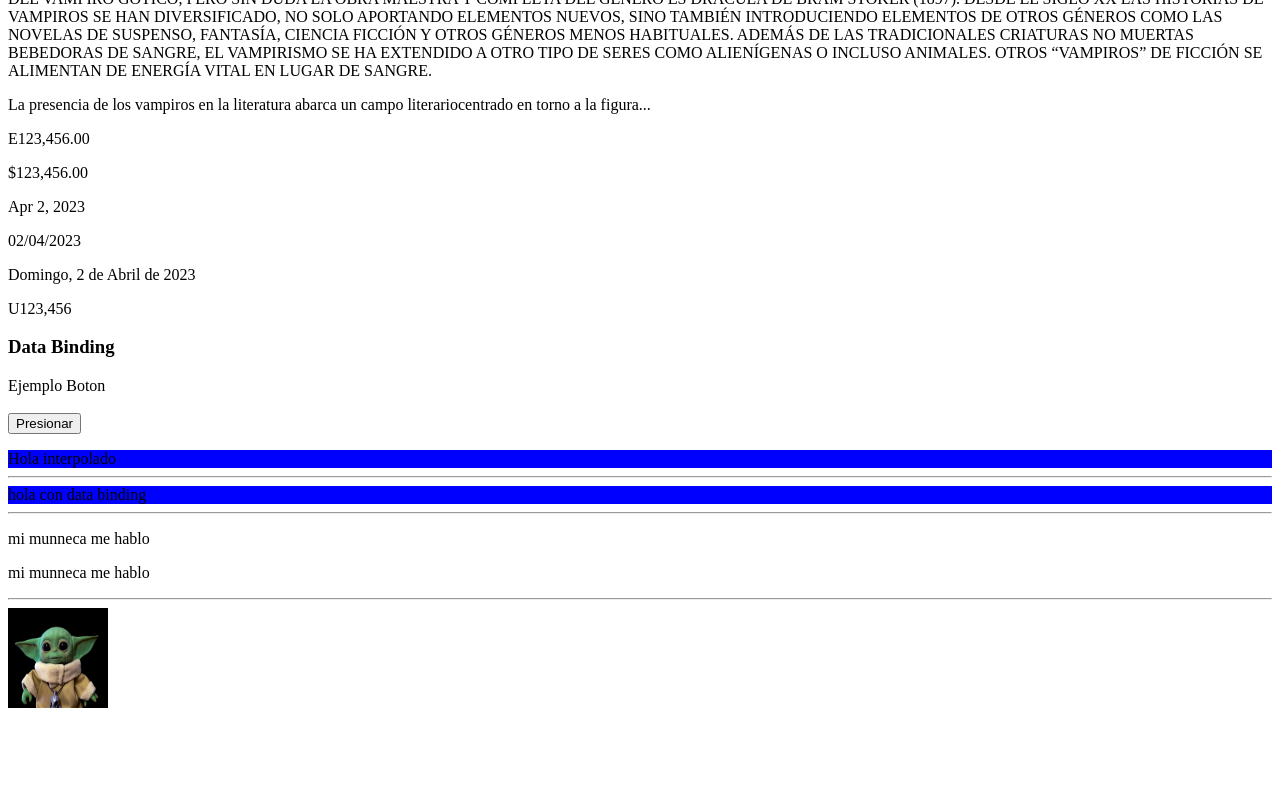
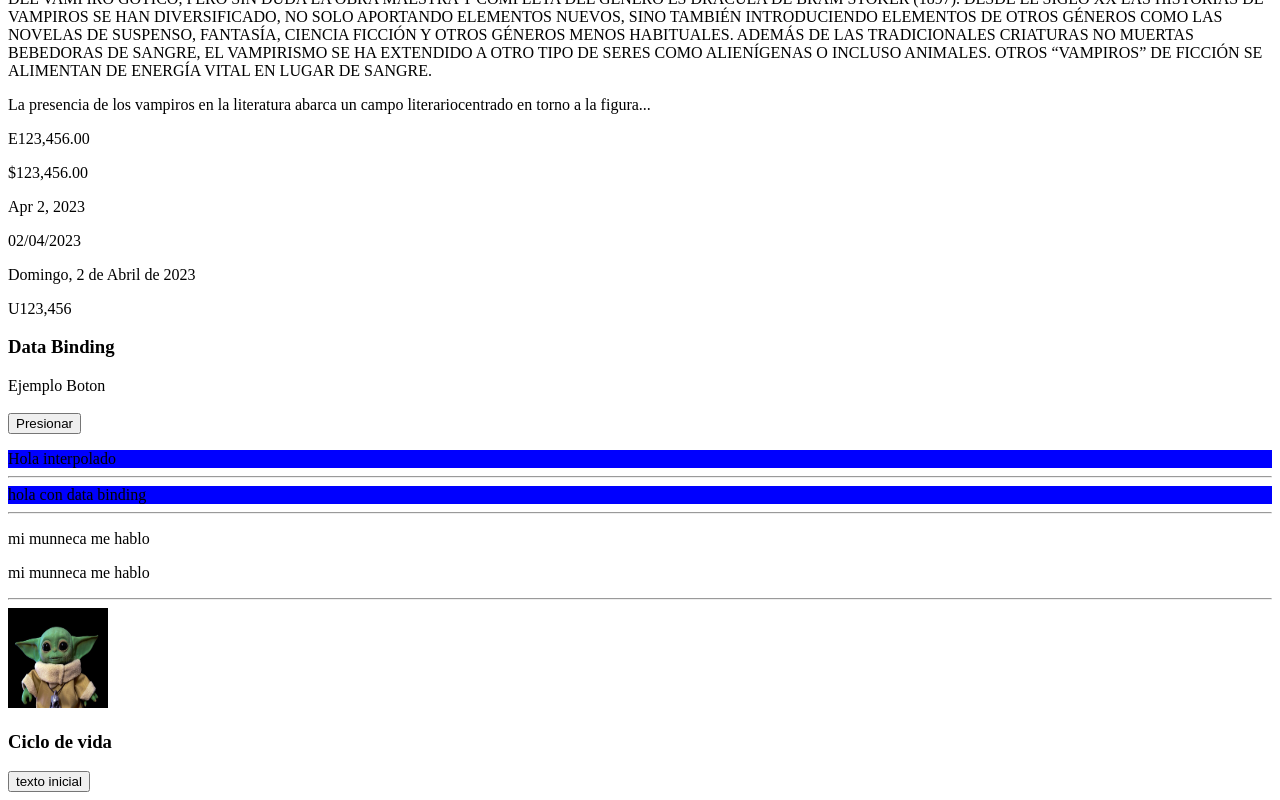
Before and after one commit to Dlanor91/PrimerosPasosAngular, an Angular app: page / in a window 1280 px wide. Shown: the part 1885-2685 px from the top of the page. Before the commit the page ends 2605 px from the top, so only its background shows below. Built offline with nearby package versions, Linux system fonts and the light colour scheme.

Commit message:
ciclo de vida

```diff
--- a/src/app/app.component.html
+++ b/src/app/app.component.html
@@ -5,3 +5,4 @@
 <app-basicos></app-basicos>
 <app-ejemplo5></app-ejemplo5>
 <app-data-binding></app-data-binding>
+<app-ciclo-de-vida></app-ciclo-de-vida>
--- a/src/app/app.module.ts
+++ b/src/app/app.module.ts
@@ -13,6 +13,7 @@ import { Ejemplo5Component } from './ejemplos/ejemplo5/ejemplo5.component';
 import { FormateaFechaPipe } from './utilidades/formatea-fecha.pipe';
 import { FormateaNumerosPipe } from './utilidades/formatea-numeros.pipe';
 import { DataBindingComponent } from './ejemplos/data-binding/data-binding.component';
+import { CicloDeVidaComponent } from './ejemplos/ciclo-de-vida/ciclo-de-vida.component';
 
 @NgModule({
   declarations: [
@@ -24,7 +25,8 @@ import { DataBindingComponent } from './ejemplos/data-binding/data-binding.compo
     Ejemplo5Component,
     FormateaFechaPipe,
     FormateaNumerosPipe,
-    DataBindingComponent
+    DataBindingComponent,
+    CicloDeVidaComponent
   ],
   imports: [
     BrowserModule,
--- /dev/null
+++ b/src/app/ejemplos/ciclo-de-vida/ciclo-de-vida.component.html
@@ -0,0 +1,2 @@
+<h3>Ciclo de vida</h3>
+<button (click)="cambiarTexto()">{{texto}}</button>
--- /dev/null
+++ b/src/app/ejemplos/ciclo-de-vida/ciclo-de-vida.component.ts
@@ -0,0 +1,34 @@
+import { Component } from '@angular/core';
+
+@Component({
+  selector: 'app-ciclo-de-vida',
+  templateUrl: './ciclo-de-vida.component.html',
+  styleUrls: ['./ciclo-de-vida.component.css']
+})
+export class CicloDeVidaComponent {
+
+  texto:string = "texto inicial";
+
+
+  constructor(){
+    console.log("se ejecuta de primero.");
+  }
+
+  ngOnInit():void{
+    console.log("se ejecuta luego del cosntructor.");
+  }
+
+  ngDoCheck():void{
+    console.log("se ejecuta el metodo ngDoCheck cuando es afectado por algun cambio.");
+  }
+
+  ngOnDestroy():void{
+    alert("cierre");
+  }
+
+  cambiarTexto(){
+    this.texto = "otro valor con mas texto.";
+    console.log("ejecucion en el ngDoCheck cambiando el texto")
+  }
+
+}
```
Also changed, not shown: src/app/ejemplos/ciclo-de-vida/ciclo-de-vida.component.css (added), 1 other file (tests, documents, lock files or other folders).
